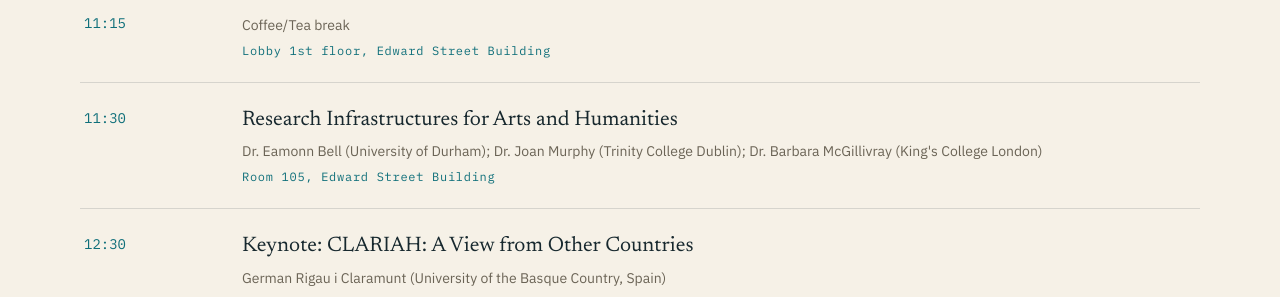
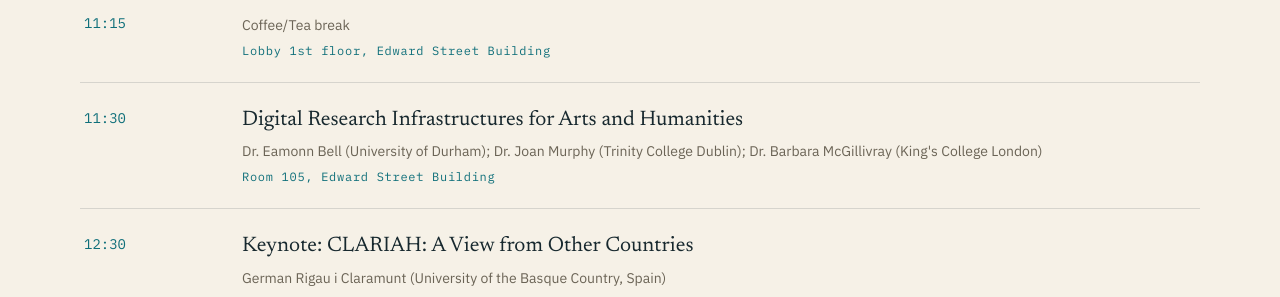
Before and after one commit to UniversityofBrighton/2026clariahuk, a Jekyll site: the page built from programme.html, in a window 1280 px wide and 900 px high, scrolled down 821 px. Shown: the part 150-447 px from the top of the window. Built offline with Jekyll 4.4.1, drawn with Linux system fonts in a browser that asks for light colours.

Commit message:
schedule

```diff
--- a/_data/schedule.yml
+++ b/_data/schedule.yml
@@ -19,7 +19,7 @@ slots:
     note: Coffee/Tea break
     room: Lobby 1st floor, Edward Street Building
   - time: "11:30"
-    title: "Research Infrastructures for Arts and Humanities"
+    title: "Digital Research Infrastructures for Arts and Humanities"
     note: Dr. Eamonn Bell (University of Durham); Dr. Joan Murphy (Trinity College Dublin); Dr. Barbara McGillivray (King's College London)
     room: Room 105, Edward Street Building
   - time: "12:30"
```
